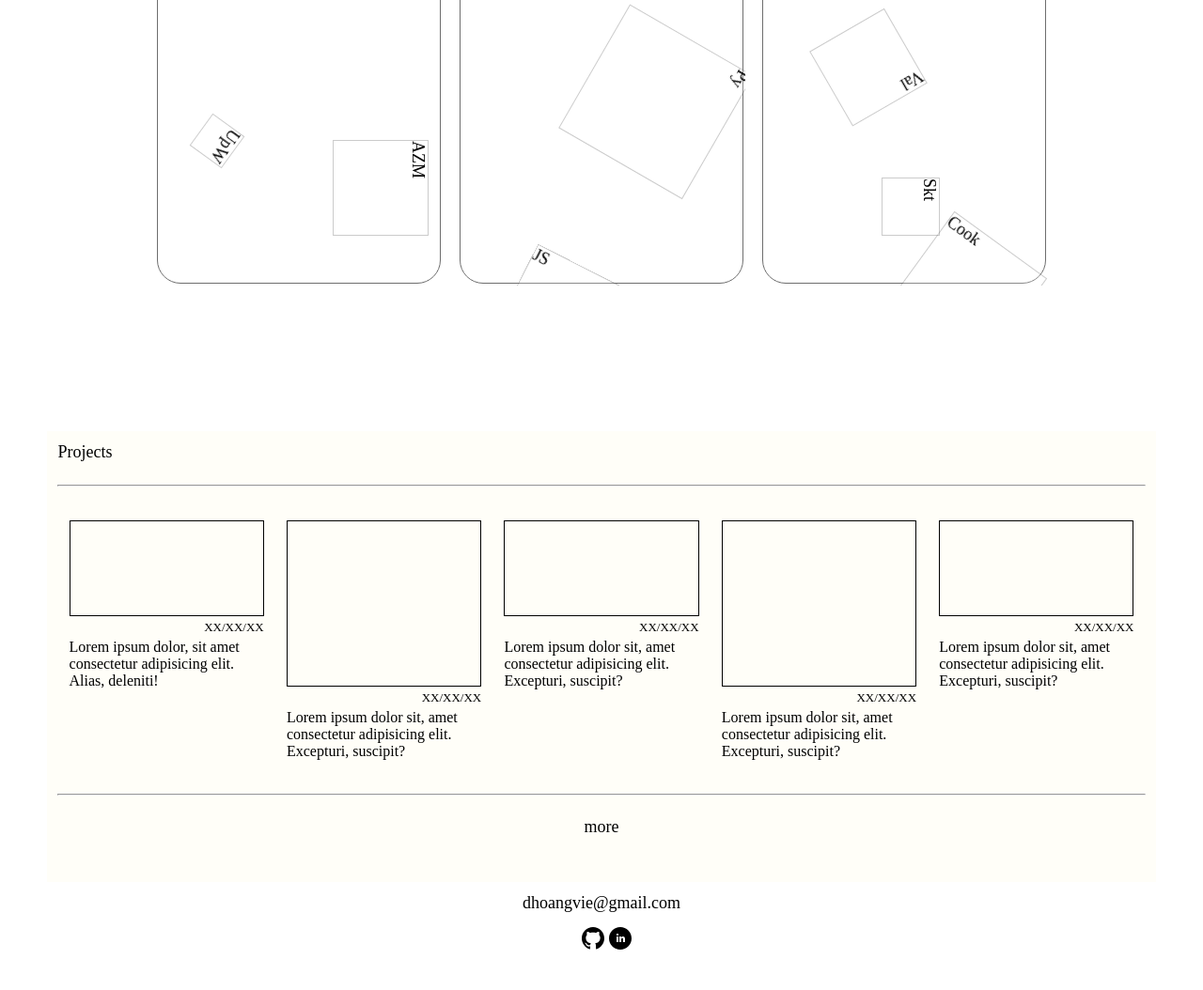
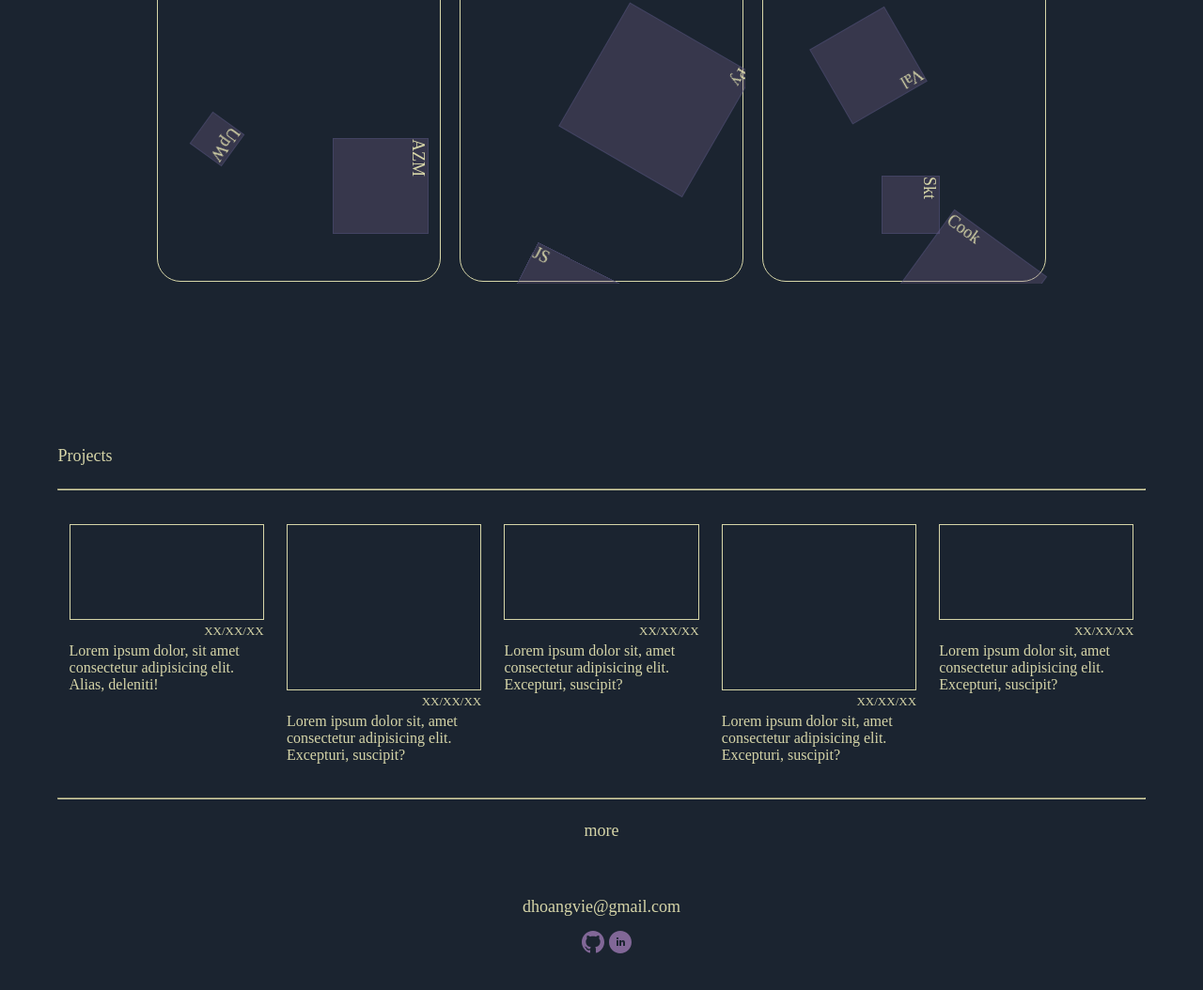
Before and after one commit to dvhoang3/website, a plain HTML site: page index.html in a window 1280 px wide. Shown: the part 1190-2244 px from the top of the page at 94% size. Drawn offline with Linux system fonts and the light colour scheme.

Commit message:
added colors and css variables for said colors

```diff
--- a/index.html
+++ b/index.html
@@ -51,7 +51,7 @@
 
     <div class="projects">
       <span>Projects</span>
-      <hr />
+      <hr class="projectline" />
       <ul class="projectlist">
         <li class="proj">
           <div class="shortprojectimage"></div>
@@ -79,7 +79,7 @@
           <span class="projectdesc">Lorem ipsum dolor sit, amet consectetur adipisicing elit. Excepturi, suscipit?</span>
         </li>
       </ul>
-      <hr />
+      <hr class="projectline" />
       <span class="otherprojects">more</span>
     </div>
 
@@ -88,12 +88,12 @@
       <ul class="socials">
         <li>
           <a href="https://github.com/dvhoang3" target="_blank">
-            <svg xmlns="http://www.w3.org/2000/svg" width="24" height="24" viewBox="0 0 24 24"><path d="M12 0c-6.626 0-12 5.373-12 12 0 5.302 3.438 9.8 8.207 11.387.599.111.793-.261.793-.577v-2.234c-3.338.726-4.033-1.416-4.033-1.416-.546-1.387-1.333-1.756-1.333-1.756-1.089-.745.083-.729.083-.729 1.205.084 1.839 1.237 1.839 1.237 1.07 1.834 2.807 1.304 3.492.997.107-.775.418-1.305.762-1.604-2.665-.305-5.467-1.334-5.467-5.931 0-1.311.469-2.381 1.236-3.221-.124-.303-.535-1.524.117-3.176 0 0 1.008-.322 3.301 1.23.957-.266 1.983-.399 3.003-.404 1.02.005 2.047.138 3.006.404 2.291-1.552 3.297-1.23 3.297-1.23.653 1.653.242 2.874.118 3.176.77.84 1.235 1.911 1.235 3.221 0 4.609-2.807 5.624-5.479 5.921.43.372.823 1.102.823 2.222v3.293c0 .319.192.694.801.576 4.765-1.589 8.199-6.086 8.199-11.386 0-6.627-5.373-12-12-12z"/></svg>
+            <svg class="svglogo" xmlns="http://www.w3.org/2000/svg" width="24" height="24" viewBox="0 0 24 24"><path d="M12 0c-6.626 0-12 5.373-12 12 0 5.302 3.438 9.8 8.207 11.387.599.111.793-.261.793-.577v-2.234c-3.338.726-4.033-1.416-4.033-1.416-.546-1.387-1.333-1.756-1.333-1.756-1.089-.745.083-.729.083-.729 1.205.084 1.839 1.237 1.839 1.237 1.07 1.834 2.807 1.304 3.492.997.107-.775.418-1.305.762-1.604-2.665-.305-5.467-1.334-5.467-5.931 0-1.311.469-2.381 1.236-3.221-.124-.303-.535-1.524.117-3.176 0 0 1.008-.322 3.301 1.23.957-.266 1.983-.399 3.003-.404 1.02.005 2.047.138 3.006.404 2.291-1.552 3.297-1.23 3.297-1.23.653 1.653.242 2.874.118 3.176.77.84 1.235 1.911 1.235 3.221 0 4.609-2.807 5.624-5.479 5.921.43.372.823 1.102.823 2.222v3.293c0 .319.192.694.801.576 4.765-1.589 8.199-6.086 8.199-11.386 0-6.627-5.373-12-12-12z"/></svg>
           </a>
         </li>
         <li>
           <a href="https://www.linkedin.com/in/david-vie-hoang/" target="_blank">
-            <svg xmlns="http://www.w3.org/2000/svg" width="24" height="24" viewBox="0 0 24 24"><path d="M12 0c-6.627 0-12 5.373-12 12s5.373 12 12 12 12-5.373 12-12-5.373-12-12-12zm-2 16h-2v-6h2v6zm-1-6.891c-.607 0-1.1-.496-1.1-1.109 0-.612.492-1.109 1.1-1.109s1.1.497 1.1 1.109c0 .613-.493 1.109-1.1 1.109zm8 6.891h-1.998v-2.861c0-1.881-2.002-1.722-2.002 0v2.861h-2v-6h2v1.093c.872-1.616 4-1.736 4 1.548v3.359z"/></svg>
+            <svg class="svglogo" xmlns="http://www.w3.org/2000/svg" width="24" height="24" viewBox="0 0 24 24"><path d="M12 0c-6.627 0-12 5.373-12 12s5.373 12 12 12 12-5.373 12-12-5.373-12-12-12zm-2 16h-2v-6h2v6zm-1-6.891c-.607 0-1.1-.496-1.1-1.109 0-.612.492-1.109 1.1-1.109s1.1.497 1.1 1.109c0 .613-.493 1.109-1.1 1.109zm8 6.891h-1.998v-2.861c0-1.881-2.002-1.722-2.002 0v2.861h-2v-6h2v1.093c.872-1.616 4-1.736 4 1.548v3.359z"/></svg>
           </a>
         </li>
       </ul>
--- a/styles.css
+++ b/styles.css
@@ -1,7 +1,21 @@
 * {
   margin: 1%;
   padding: 0;
+}
+
+:root {
+  --darkblue: #1B2430;
+  --bluepurple: #51557e;
+  --transbluepurple: #51557e6b;
+  --purple: #816797;
+  --transpurple: #81679746;
+  --white: #D6D5A8
+}
+
+body {
   font-size: large;
+  background-color: var(--darkblue);
+  color: var(--white);
 }
 
 .landing {
@@ -9,6 +23,7 @@
   height: 100vh;
   display: flex;
   align-items: center;
+  border: 2px solid var(--white);
 }
 
 .introduction {
@@ -25,6 +40,7 @@
 }
 
 .decorline {
+  margin-top: 0;
   width: 100%;
   display: flex;
   align-items: center;
@@ -35,6 +51,7 @@
   width: 50%;
   height: 0%;
   margin: 10px;
+  border-color: var(--white);
 }
 
 .lineends {
@@ -55,7 +72,7 @@
   height: 100%;
   margin: 10px;
   border-radius: 25px;
-  border: 1px solid rgb(110, 110, 110);
+  border: 1px solid var(--white);
 }
 .box-area {
   position: relative;
@@ -69,8 +86,8 @@
   position: absolute;
   display: block;
   list-style: none;
-  background: rgba(255, 255, 255, 0.2);
-  border: 1px solid rgba(0, 0, 0, 0.205);
+  background: var(--transpurple);
+  border: 1px solid var(--transbluepurple);
   animation: animate 20s linear infinite;
   bottom: -150px;
 }
@@ -141,8 +158,9 @@
   height: 60vh;
   display: flex;
   flex-direction: column;
-
-  background-color: rgb(255, 254, 248);
+}
+.projectline {
+  border-color: var(--white);
 }
 
 .projectlist {
@@ -150,7 +168,6 @@
   flex-direction: row;
   list-style: none;
 }
-
 .proj {
   width: 100%;
   margin: 10px;
@@ -159,11 +176,11 @@
 }
 .shortprojectimage {
   height: 100px;
-  border: 1px solid black;
+  border: 1px solid var(--white);
 }
 .longprojectimage {
   height: 175px;
-  border: 1px solid black;
+  border: 1px solid var(--white);
 }
 .projectdate {
   text-align: right;
@@ -188,7 +205,7 @@
 .email {
   margin: 0;
   padding-bottom: 1%;
-  color: black;
+  color: var(--white);
   text-decoration: none;
 }
 .socials {
@@ -199,3 +216,7 @@
 ul.socials li {
   margin: 5%;
 }
+
+.svglogo {
+  fill: var(--purple);
+}
```
